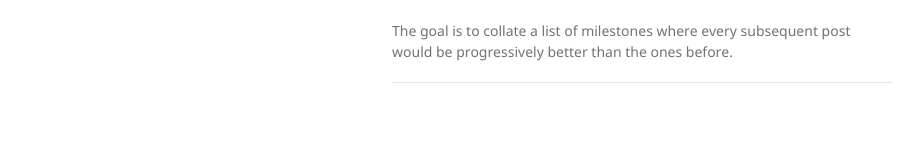
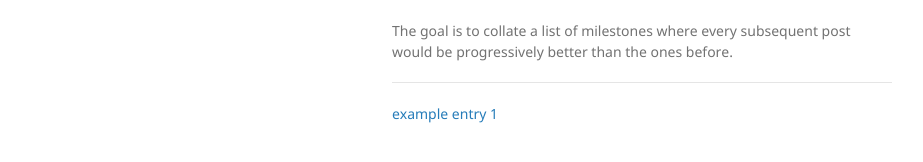
Before and after one commit to ashleythy/ashleythy.github.io, a Jekyll site: the page built from index.md, in a window 1280 px wide. Shown: the part 446-608 px from the top of the page, without its empty margins (178-1101 px from the left). Built offline with Jekyll 4.4.1, drawn with Linux system fonts in a browser that asks for light colours; our own code applies the rules of GitHub Pages for plain Markdown files.

Commit message:
Update index.md

```diff
--- a/index.md
+++ b/index.md
@@ -16,3 +16,4 @@
 The goal is to collate a list of milestones where every subsequent post would be progressively better than the ones before.
 
 ---
+[example entry 1](/html/entry1_visualising-relationship.html)
```
